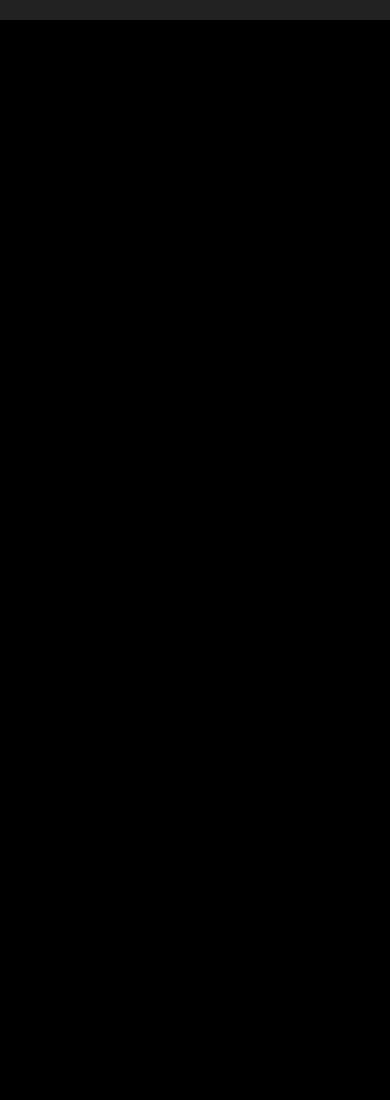
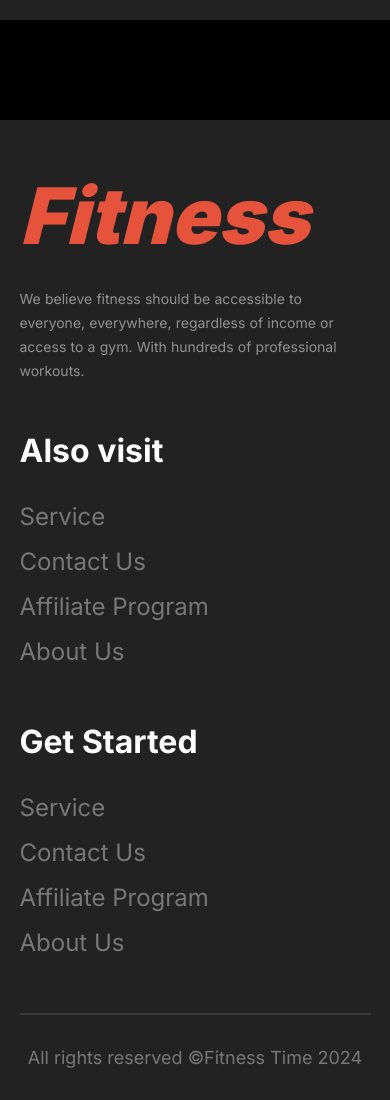
Before and after one commit to AskatAsh/Fitness-Time, a plain HTML site: page index.html in a window 390 px wide. Shown: the part 7605-8705 px from the top of the page. Before the commit the page ends 7725 px from the top, so only its background shows below. Drawn offline with Linux system fonts and the light colour scheme.

Commit message:
added footer section with responsive design

```diff
--- /dev/null
+++ b/css/footer.css
@@ -0,0 +1,48 @@
+footer{
+    width: 100%;
+    background-color: var(--dark-gray-two);
+}
+footer .copyright-text{
+    text-align: center;
+    padding-block: 2rem;
+    color: var(--dark-gray);
+    font-size: var(--font-18);
+}
+#footer-section{
+    display: flex;
+    justify-content: space-between;
+    gap: 3rem;
+    padding-block: 3rem;
+    border-bottom: 2px solid var(--white-10);
+}
+#footer-section .left-content .logo{
+    color: var(--primary-orange);
+    font-style: italic;
+    font-size: var(--font-78);
+    font-weight: var(--black);
+}
+#footer-section .left-content .section-subtitle{
+    max-width: 400px;
+}
+#footer-section h3{
+    font-size: var(--font-32);
+    color: var(--white-full);
+    margin-bottom: 1.5rem;
+}
+#footer-section ul li a{
+    font-size: var(--font-24);
+    color: var(--dark-gray);
+    display: inline-block;
+    padding-block: 0.5rem;
+}
+#footer-section ul li a:hover{
+    text-decoration: underline;
+    color: var(--half-white);
+}
+/* responsive codes */
+@media screen and (max-width: 992px) {
+    #footer-section{
+        flex-wrap: wrap;
+        justify-content: flex-start;
+    }
+}
--- a/css/styles.css
+++ b/css/styles.css
@@ -101,3 +101,9 @@ body{
     width: 90%;
     margin-inline: auto;
 }
+ul li{
+    list-style-type: none;
+}
+ul li a{
+    text-decoration: none;
+}
--- a/index.html
+++ b/index.html
@@ -15,6 +15,7 @@
     <link rel="stylesheet" href="./css/trainings.css">
     <link rel="stylesheet" href="./css/team.css">
     <link rel="stylesheet" href="./css/bmi.css">
+    <link rel="stylesheet" href="./css/footer.css">
 </head>
 
 <body>
@@ -214,9 +215,10 @@
         <div class="spacer"></div>
 
         <!-- BMI section -->
-         <section id="bmi-section">
+        <section id="bmi-section">
             <h3 class="section-title">BMI Calculator</h3>
-            <p class="section-subtitle">We believe fitness should be accessible to everyone, everywhere, regardless of income or access to a gym.</p>
+            <p class="section-subtitle">We believe fitness should be accessible to everyone, everywhere, regardless of
+                income or access to a gym.</p>
 
             <div class="bmi-container">
                 <div class="calculator-container section-container">
@@ -247,7 +249,8 @@
                     </div>
                     <div class="bmi-calculator">
                         <h4>Calculate your BMI</h4>
-                        <p class="section-subtitle">We believe fitness should be accessible to everyone, everywhere, regardless of income or access to a gym.</p>
+                        <p class="section-subtitle">We believe fitness should be accessible to everyone, everywhere,
+                            regardless of income or access to a gym.</p>
 
                         <form>
                             <input type="text" name="height" id="height" class="input-primary" placeholder="height/cm">
@@ -271,12 +274,40 @@
                 </div>
             </div>
 
-         </section>
+        </section>
 
         <div class="spacer"></div>
 
     </main>
 
+    <footer>
+        <section class="section-container" id="footer-section">
+            <div class="left-content">
+                <h3 class="logo">Fitness</h3>
+                <p class="section-subtitle">We believe fitness should be accessible to everyone, everywhere, regardless of income or access to a gym. With hundreds of professional workouts.</p>
+            </div>
+            <div class="middle-content">
+                <h3>Also visit</h3>
+                <ul>
+                    <li><a href="#">Service</a></li>
+                    <li><a href="#">Contact Us</a></li>
+                    <li><a href="#">Affiliate Program</a></li>
+                    <li><a href="#">About Us</a></li>
+                </ul>
+            </div>
+            <div class="right-content">
+                <h3>Get Started</h3>
+                <ul>
+                    <li><a href="#">Service</a></li>
+                    <li><a href="#">Contact Us</a></li>
+                    <li><a href="#">Affiliate Program</a></li>
+                    <li><a href="#">About Us</a></li>
+                </ul>
+            </div>
+        </section>
+        <p class="copyright-text">All rights reserved &copy;Fitness Time 2024</p>
+    </footer>
+
 </body>
 
 </html>
```
